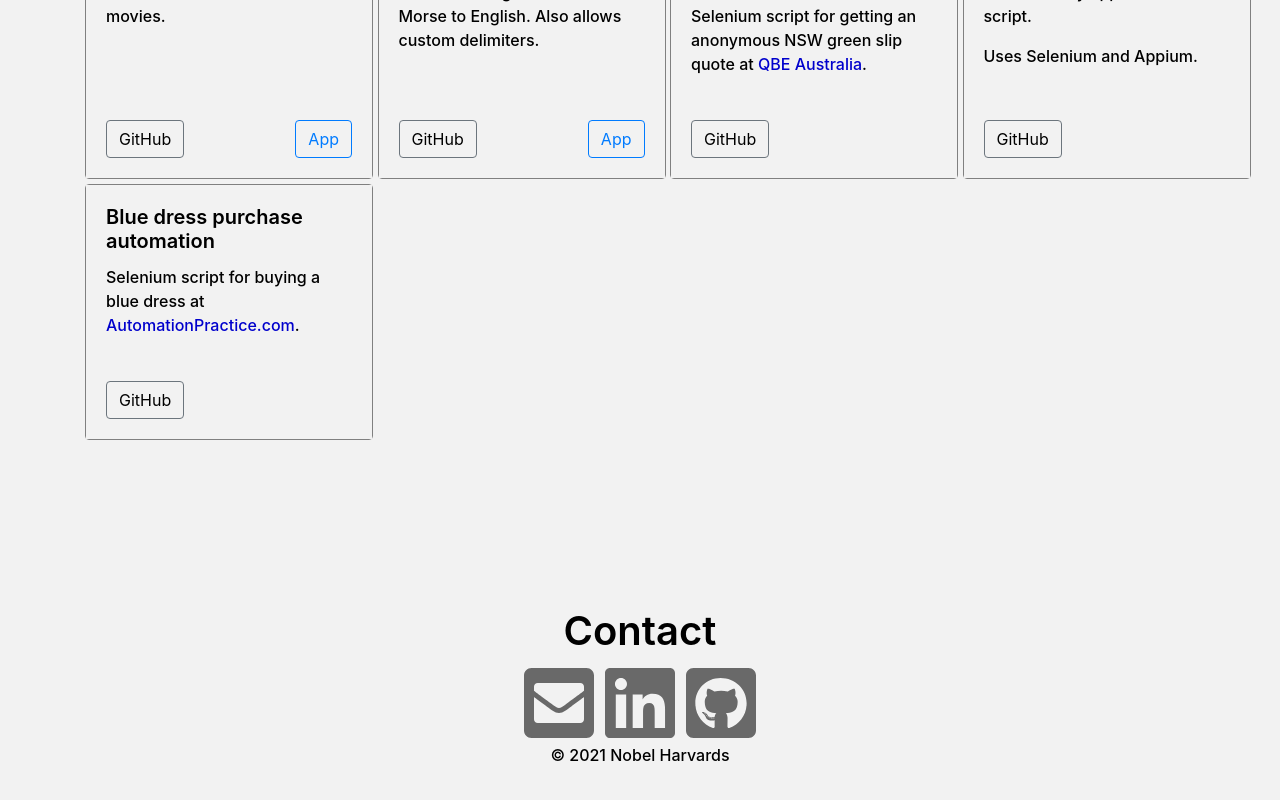
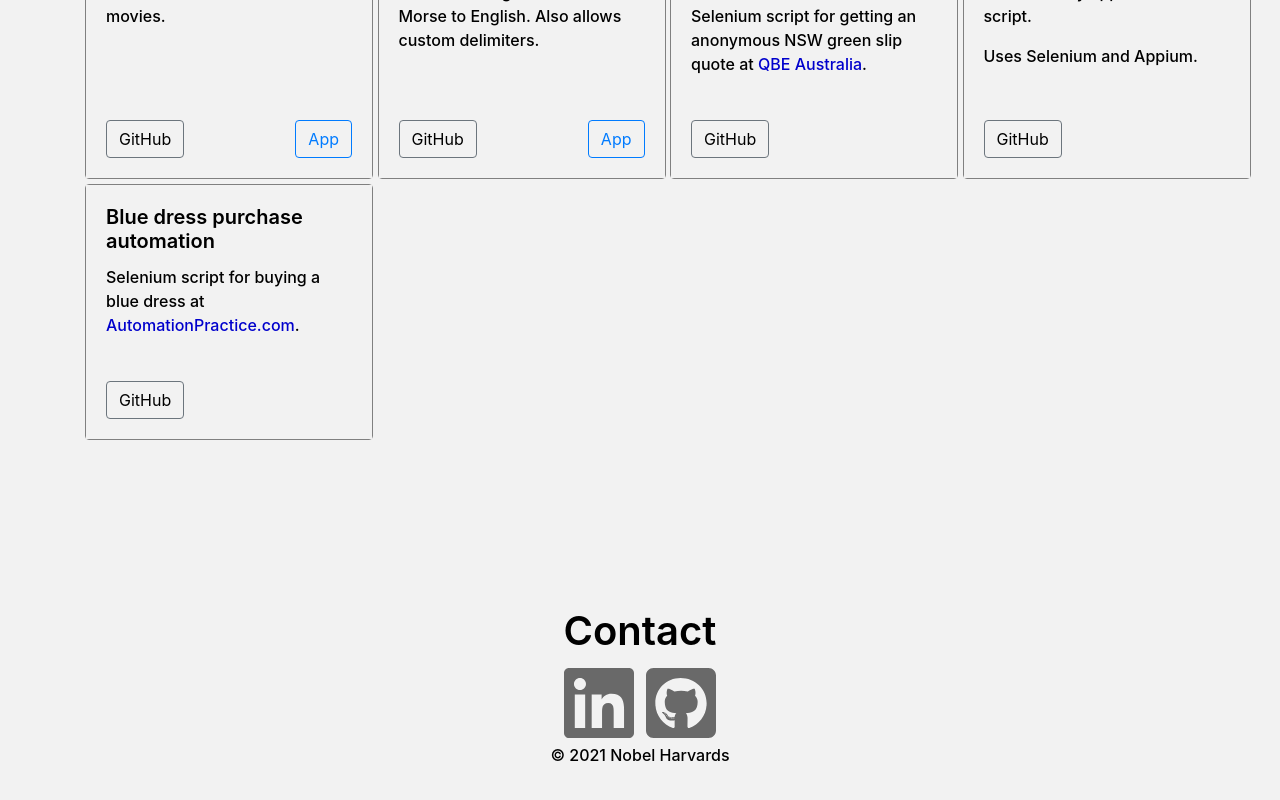
Before and after one commit to nobelharvards/nobelharvards.github.io, a React (Create React App) app: page / in a window 1280 px wide. Shown: the part 1327-2127 px from the top of the page. Built offline with nearby package versions, Linux system fonts and the light colour scheme.

Commit message:
Removed email address.

```diff
--- a/src/App.js
+++ b/src/App.js
@@ -8,7 +8,7 @@
 import CardDeck from 'react-bootstrap/CardDeck';
 import Button from 'react-bootstrap/Button';
 import { FontAwesomeIcon } from '@fortawesome/react-fontawesome';
-import { faTerminal, faEnvelopeSquare } from '@fortawesome/free-solid-svg-icons';
+import { faTerminal } from '@fortawesome/free-solid-svg-icons';
 import { faHtml5, faCss3Alt, faSass, faJsSquare, faBootstrap, faReact, faNode, faNpm, faGitAlt, faLinkedin, faGithubSquare } from '@fortawesome/free-brands-svg-icons';
 
 function App() {
@@ -101,9 +101,6 @@
   ]; */
   const footerIcons = [
     {
-      link: "mailto:nobelharvards@gmail.com",
-      icon: faEnvelopeSquare
-    }, {
       link: "https://www.linkedin.com/in/nobelharvards",
       icon: faLinkedin
     }, {
```
